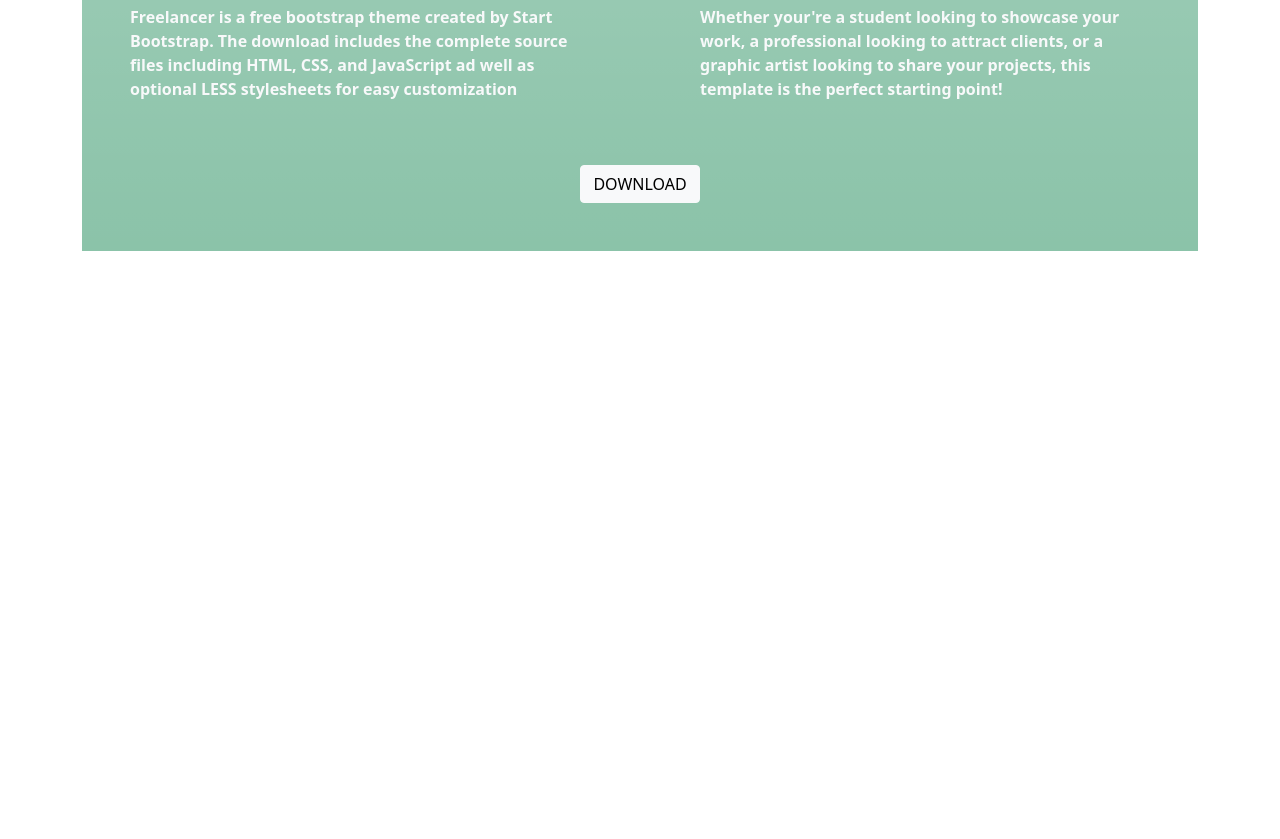
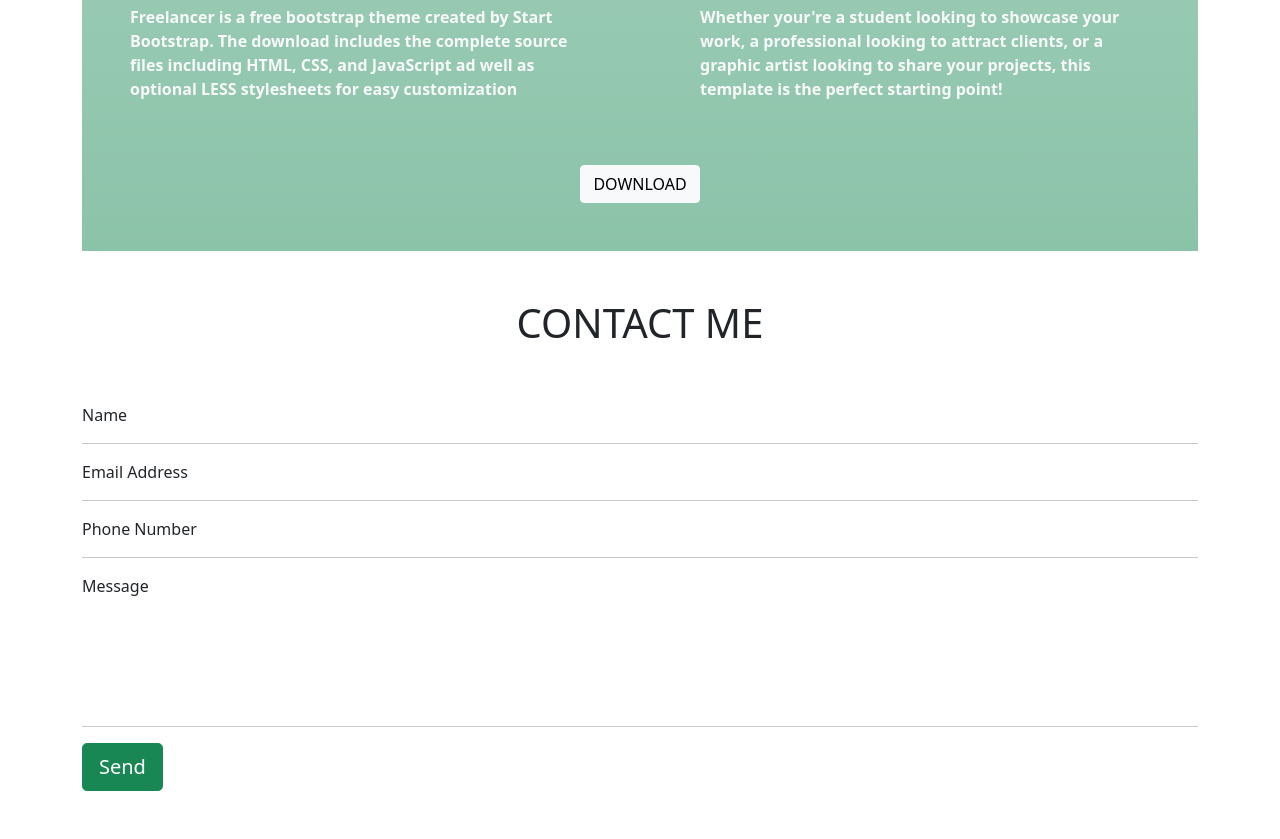
Before and after one commit to Debby95/html-css-bootstrap-freelancer, a plain HTML site: page index.html in a window 1280 px wide. Shown: the part 1165-2004 px from the top of the page. Before the commit the page ends 1416 px from the top, so only its background shows below. Drawn offline with nearby package versions, Linux system fonts and the light colour scheme.

Commit message:
Crea la section list

```diff
--- a/index.html
+++ b/index.html
@@ -102,6 +102,29 @@
                 </div>
             </div>
         </div>
+
+        <div class="container">
+            <div>
+                <h1 class="d-flex justify-content-center pt-5 pb-5">CONTACT ME</h1>
+            </div>
+
+            <div class="pb-5">
+                <ul class="list-unstyled pb-5">
+                    <li>Name</li>
+                    <hr>
+                    <li>Email Address</li>
+                    <hr>
+                    <li>Phone Number</li>
+                    <hr>
+                    <li>Message</li>
+                </ul>
+            </div>
+
+            <hr>
+            <div class="d-flex justify-content-start pb-5">
+                <button class="btn btn-lg btn-success bg-opacity-50">Send</button>
+            </div>
+        </div>
     </main>
 </body>
 </html>
```
